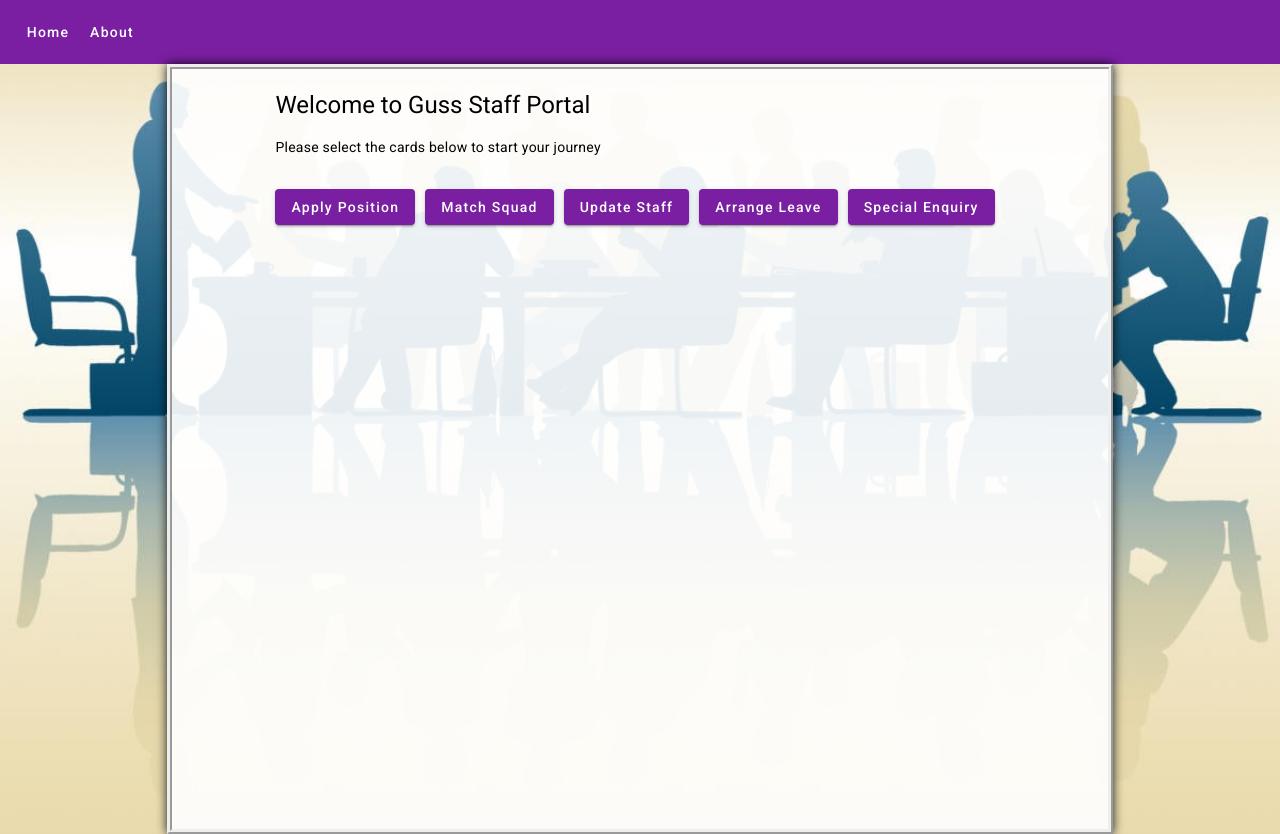
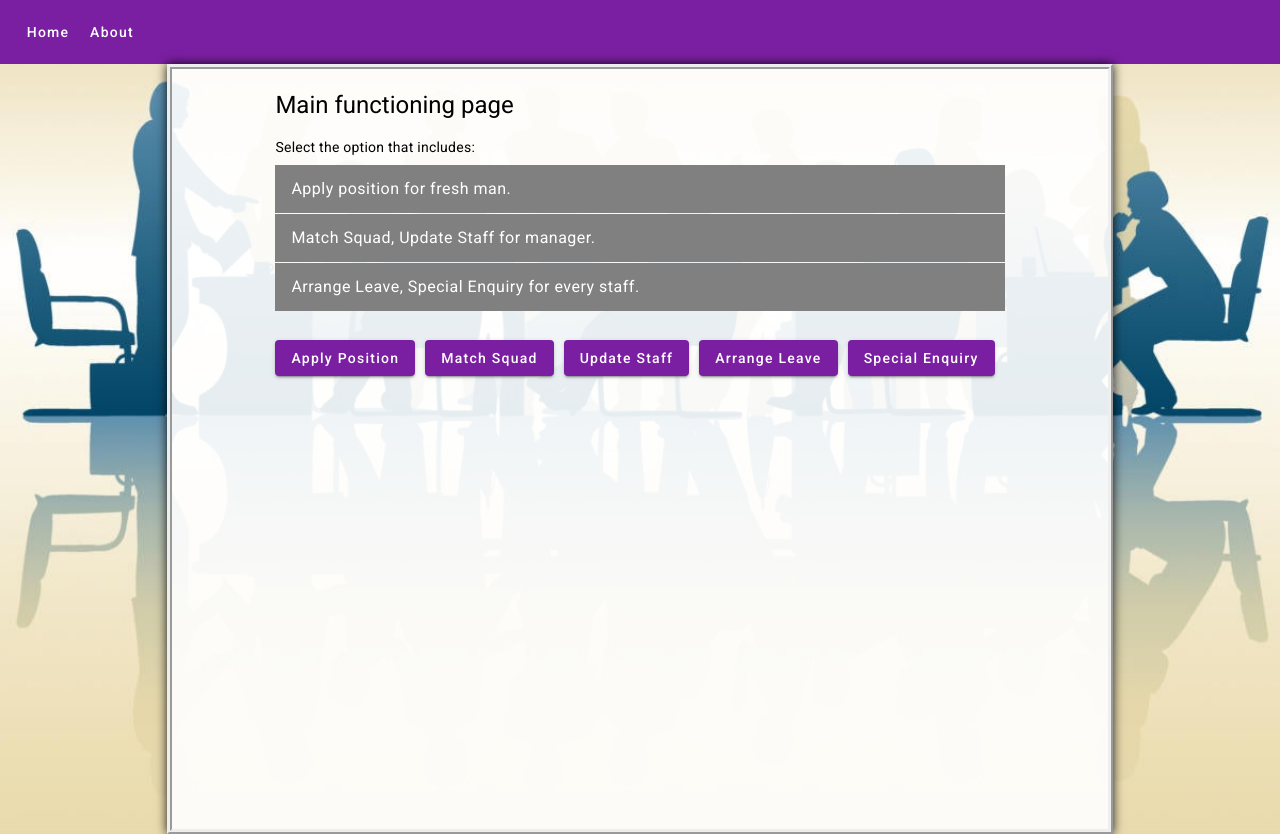
Before and after one commit to LiJen55123/VeryConnect, an Angular app in the folder frontend/: page /home in a window 1280 px wide. Built offline with nearby package versions, Linux system fonts and the light colour scheme.

Commit message:
welcome page ready for adding icon

```diff
--- a/frontend/src/app/Home/Home.component.html
+++ b/frontend/src/app/Home/Home.component.html
@@ -1,5 +1,10 @@
-<h1>Welcome to Guss Staff Portal</h1>
-<p>Please select the cards below to start your journey</p>
+<h1>Main functioning page</h1>
+Select the option that includes:
+<mat-list  role="list">
+  <mat-list-item role="listitem">Apply position for fresh man.</mat-list-item>
+  <mat-list-item role="listitem"> Match Squad, Update Staff for manager.</mat-list-item>
+  <mat-list-item role="listitem">Arrange Leave, Special Enquiry for every staff.</mat-list-item>
+</mat-list>
 <br>
 <button mat-raised-button color="primary">Apply Position</button>
 <button mat-raised-button color="primary">Match Squad</button>
--- a/frontend/src/app/Home/Home.component.scss
+++ b/frontend/src/app/Home/Home.component.scss
@@ -1,3 +1,8 @@
 button {
   margin-right: 10px;
 }
+
+mat-list-item {
+  background-color: gray;
+  margin-bottom: 1px;
+}
--- a/frontend/src/app/app.routes.ts
+++ b/frontend/src/app/app.routes.ts
@@ -1,7 +1,13 @@
 import {Routes} from '@angular/router';
 import {Home} from './Home/Home.component';
 import {AboutComponent} from './about/about.component'
+import { WelcomeComponent } from './welcome/welcome.component'
 export const routes: Routes = [
+  {
+    path: '',
+    title: 'App about Page',
+    component: WelcomeComponent,
+  },
   {
     path: 'home',
     title: 'App Home Page',
--- /dev/null
+++ b/frontend/src/app/welcome/welcome.component.html
@@ -0,0 +1,2 @@
+<h1>Welcome to Guss Staff Portal</h1>
+<p>Please select the bar at the top left to start your journey</p>
```
Also changed, not shown: frontend/src/app/Home/Home.component.ts (+3 -4 lines), frontend/src/app/welcome/welcome.component.ts (added, +12 -0 lines), frontend/src/app/welcome/welcome.component.scss (added), 1 other file (tests, documents, lock files or other folders).
